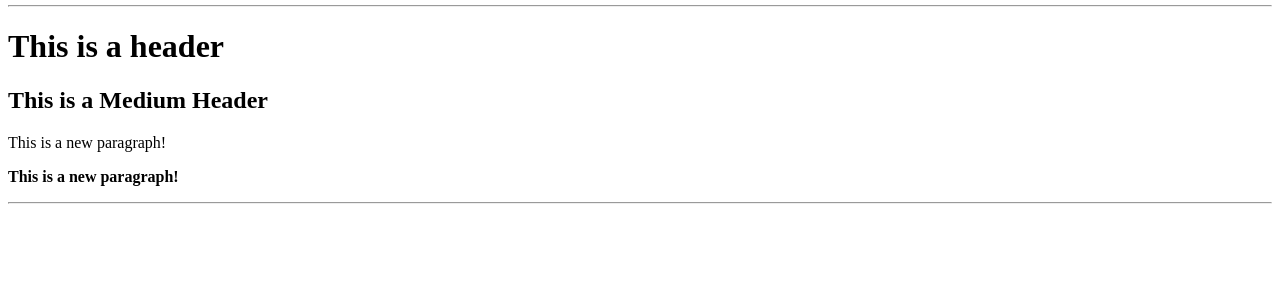
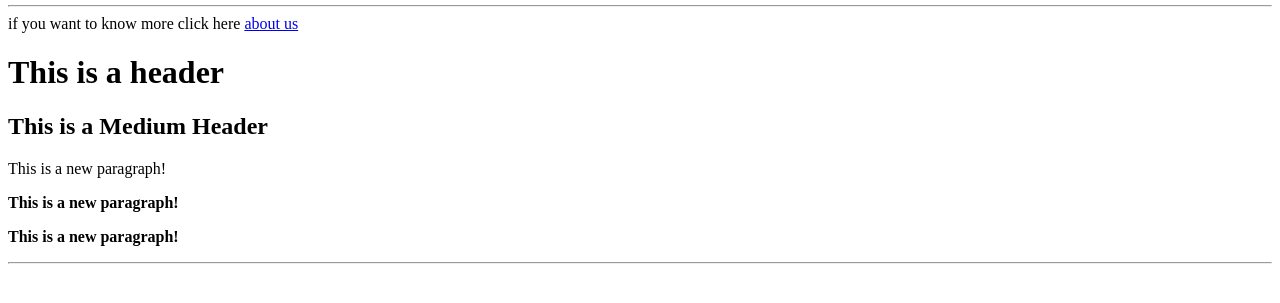
Before and after one commit to HimanshuBungla/web-page-repo, a plain HTML site: page index.html in a window 1280 px wide. Shown: the part 261-564 px from the top of the page. Drawn offline with Linux system fonts and the light colour scheme.

Commit message:
modified index file

```diff
--- a/index.html
+++ b/index.html
@@ -6,9 +6,12 @@
 <CENTER><IMG SRC="images/logo.jpeg" ALIGN="BOTTOM" height="250" width="400">
 </CENTER>
 <HR>
+if you want to know more click here
+<a href="about_us.html">about us</a>
 <H1>This is a header</H1>
 <H2>This is a Medium Header</H2>
 <P> This is a new paragraph!
 <P> <B> This is a new paragraph!</B>
+<P> <B> This is a new paragraph!</B>
 <HR>
 </HTML>
```
